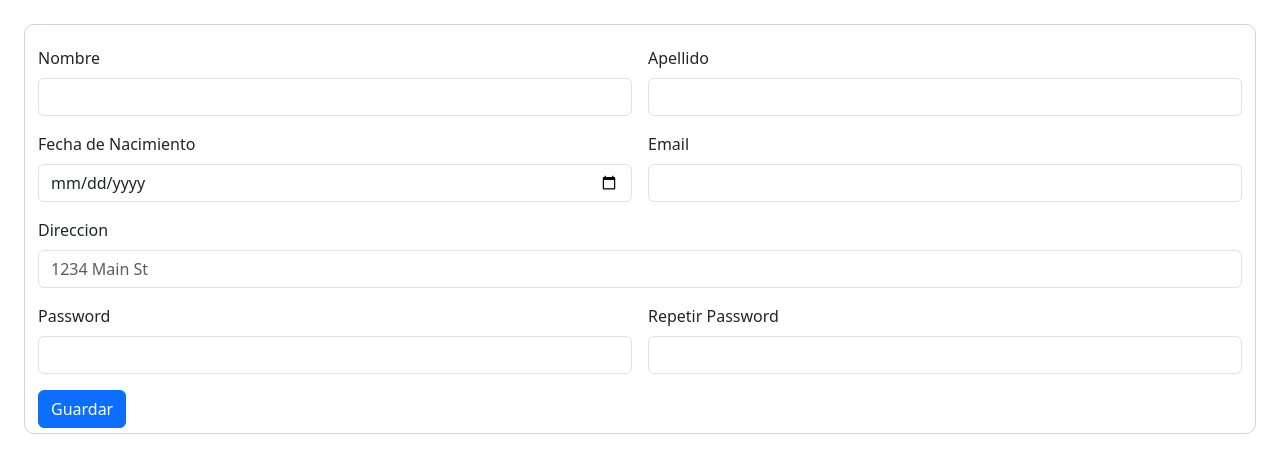
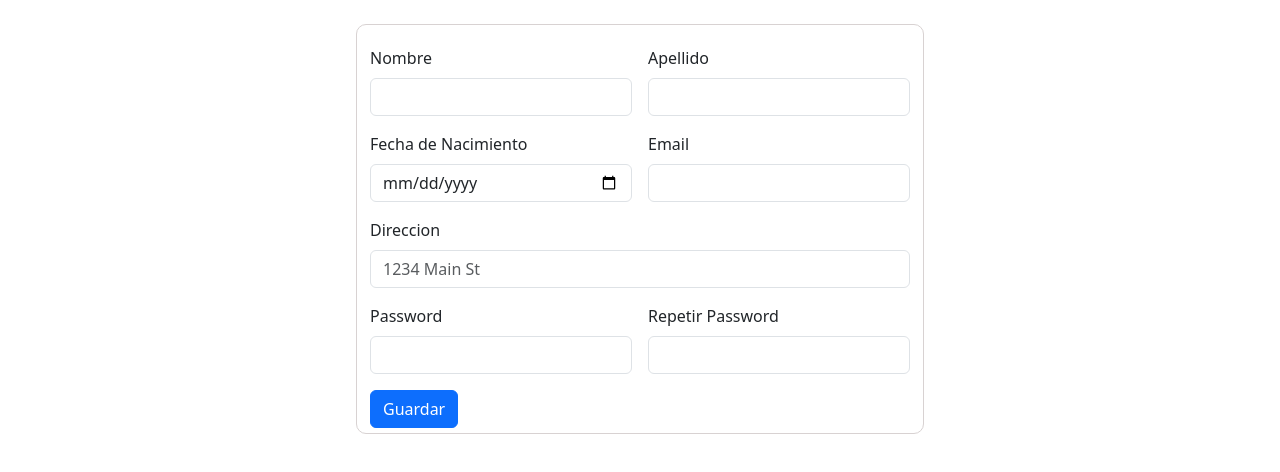
Before and after one commit to pablowintergit/uso-tablas, an Angular app: page / in a window 1280 px wide. Shown: the top 472 px of the page. Built offline with nearby package versions, Linux system fonts and the light colour scheme.

Commit message:
Acomodar Form

```diff
--- a/src/app/student-form/student-form.component.html
+++ b/src/app/student-form/student-form.component.html
@@ -1,4 +1,5 @@
-<form [formGroup]="studentForm" (submit)="onSubmit()" class="row g-3 m-4">
+<div class="container justify-content-center w-50">
+  <form [formGroup]="studentForm" (submit)="onSubmit()" class="row g-3 m-4">
     <div class="col-md-6">
         <label for="inputName" class="form-label">Nombre</label>
         <input
@@ -117,3 +118,4 @@
       <button type="submit" class="btn btn-primary">Guardar</button>
     </div>
   </form>
+</div>
--- a/src/app/validators/dateValidator.validator.ts
+++ b/src/app/validators/dateValidator.validator.ts
@@ -37,7 +37,6 @@ export const dateValidator:ValidatorFn= (control:AbstractControl):ValidationErro
         errors["yearsOverflow"]=true;
     }
 
-    //console.log(errors);
 
     return Object.keys(errors).length !== 0 ? errors : null;
 
```
